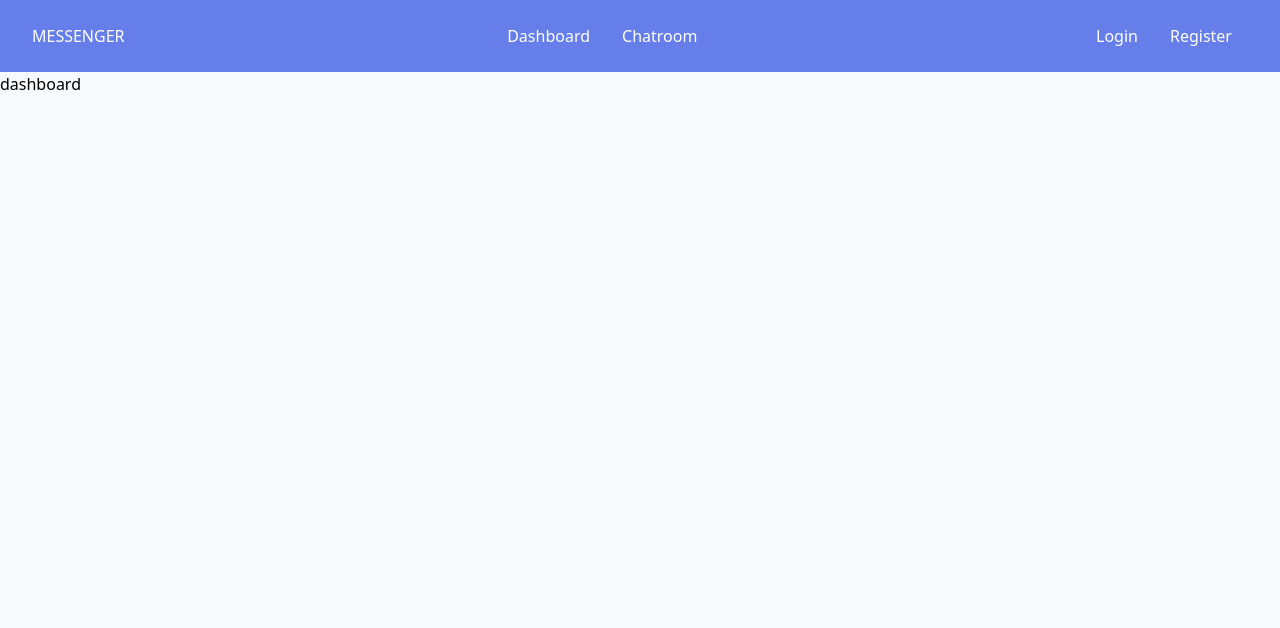
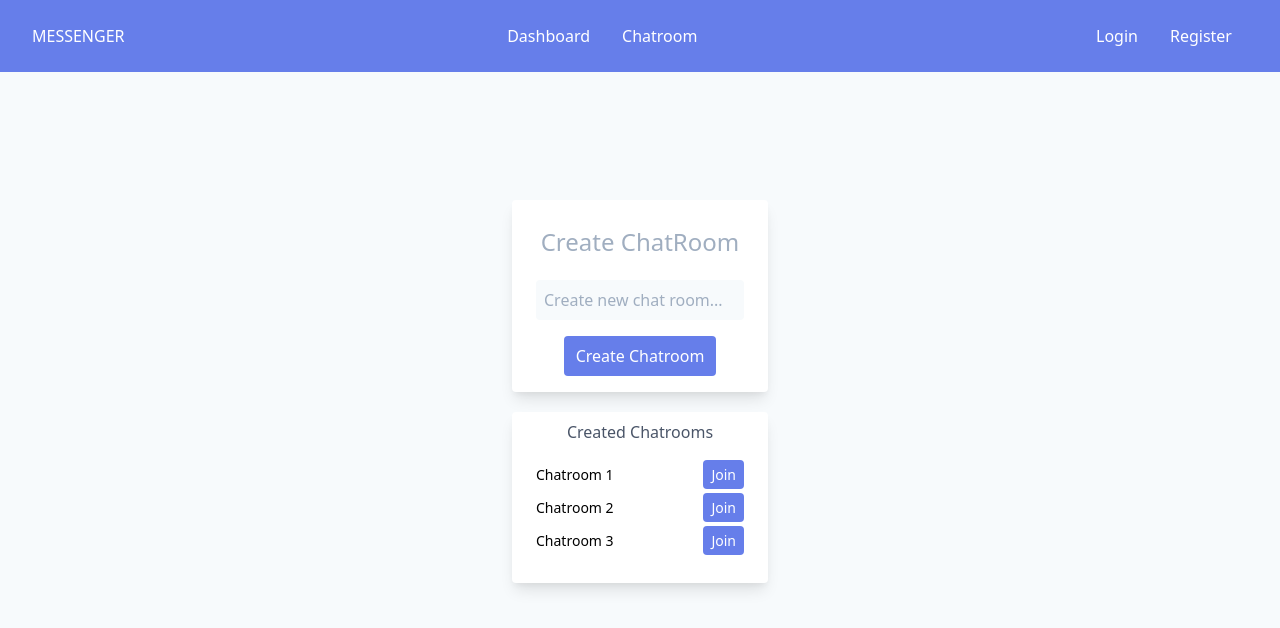
Before and after one commit to Meenachinmay/new_chat_RJS, a React (Create React App) app in the folder client/: page /dashboard in a window 1280 px wide. Shown: the top 628 px of the page. Built offline with nearby package versions, Linux system fonts and the light colour scheme.

Commit message:
create chatroom added

```diff
--- a/client/src/Pages/Dashboard.js
+++ b/client/src/Pages/Dashboard.js
@@ -1,9 +1,56 @@
-import React from 'react'
+import React, { useState } from 'react'
 
-export default function Dashboard() {
+const Dashboard = () => {
+
+    const [chatroom, setChatRoom] = useState("");
+
+    const show = () => {
+        console.log(chatroom);
+    }
+
     return (
-        <div>
-            dashboard
+        <div className="flex-shrink-0 mx-auto w-1/5">
+            <div className="p-2 mt-32 rounded bg-white shadow-lg">
+                <div className="flex flex-col m-2 p-2">
+                    <p className="text-center text-2xl text-gray-500 mb-5">
+                        Create ChatRoom
+                    </p>
+                    <input
+                        type="email"
+                        className="p-2 focus:outline-none bg-gray-100 border-1 border-solid rounded hover:bg-gray-300 focus:bg-gray-300 text-gray-700"
+                        value={chatroom}
+                        onChange={(e) => {setChatRoom(e.target.value)}}
+                        placeholder="Create new chat room..."
+                        required
+                    />
+                </div>
+                <div className="text-center mb-2">
+                    <button onClick={show} className="text-white bg-indigo-500 px-3 py-2 rounded focus:outline-none hover:bg-indigo-600">Create Chatroom</button>
+                </div>
+            </div>
+            <div className="p-2 mt-5 rounded bg-white shadow-lg">
+                <p className="font-light text-gray-700 text-center">
+                    Created Chatrooms
+                </p>
+                <div className="m-2 p-2 overflow-auto" style={{ maxHeight: '300px'}}>
+                    <ul>
+                        <li className="mb-1 text-sm font-light tracking-normal flex justify-between items-center">
+                            Chatroom 1
+                            <button className="bg-indigo-500 text-white p-1 rounded px-2">Join</button>
+                        </li>
+                        <li className="mb-1 text-sm font-light tracking-normal flex justify-between items-center">
+                            Chatroom 2
+                            <button className="bg-indigo-500 text-white p-1 rounded px-2">Join</button>
+                        </li>
+                        <li className="mb-1 text-sm font-light tracking-normal flex justify-between items-center">
+                            Chatroom 3
+                            <button className="bg-indigo-500 text-white p-1 rounded px-2">Join</button>
+                        </li>
+                    </ul>
+                </div>
+            </div>
         </div>
     )
 }
+
+export default Dashboard;
--- a/client/src/Pages/Login.js
+++ b/client/src/Pages/Login.js
@@ -13,10 +13,10 @@ const Login = () => {
         <div className="flex-shrink-0 mx-auto w-1/5">
             <div className="p-2 mt-32 rounded bg-white shadow-lg">
                 <div className="flex flex-col m-1 p-2">
-                    <p className="text-center text-2xl uppercase text-gray-500">
+                    <p className="text-center text-2xl uppercase text-gray-500 mb-5">
                         Sign In
                     </p>
-                    <label className="text-gray-600">
+                    <label className="text-gray-600 text-sm">
                         Email:
                     </label>
                     <input
@@ -27,7 +27,7 @@ const Login = () => {
                         required
                     />
 
-                    <label className="text-gray-600 mt-3">
+                    <label className="text-gray-600 mt-3 text-sm">
                         Password:
                     </label>
                     <input
--- a/client/src/Pages/Register.js
+++ b/client/src/Pages/Register.js
@@ -23,10 +23,10 @@ const Register = () => {
             <form onSubmit={handleSubmit}>
                 <div className="p-2 mt-32 rounded bg-white shadow-lg">
                     <div className="flex flex-col m-1 p-2">
-                        <p className="text-center text-2xl uppercase text-gray-500">
+                        <p className="text-center text-2xl uppercase text-gray-500 mb-5">
                             Sign Up
                         </p>
-                        <label className="text-gray-600">
+                        <label className="text-gray-600 text-sm">
                             Name:
                         </label>
                         <input
@@ -37,7 +37,7 @@ const Register = () => {
                             required
                         />
                         {errors.name ? <p className="p-1 font-semibold text-xs text-red-500">{errors.name}</p> : null }
-                        <label className="text-gray-600 mt-3">
+                        <label className="text-gray-600 mt-3 text-sm">
                             Email:
                         </label>
                         <input
@@ -48,7 +48,7 @@ const Register = () => {
                             required
                         />
                         {errors.email ? <p className="p-1 font-semibold text-xs text-red-500">{errors.email}</p> : null }
-                        <label className="text-gray-600 mt-3">
+                        <label className="text-gray-600 mt-3 text-sm">
                             Password:
                         </label>
                         <input
```
